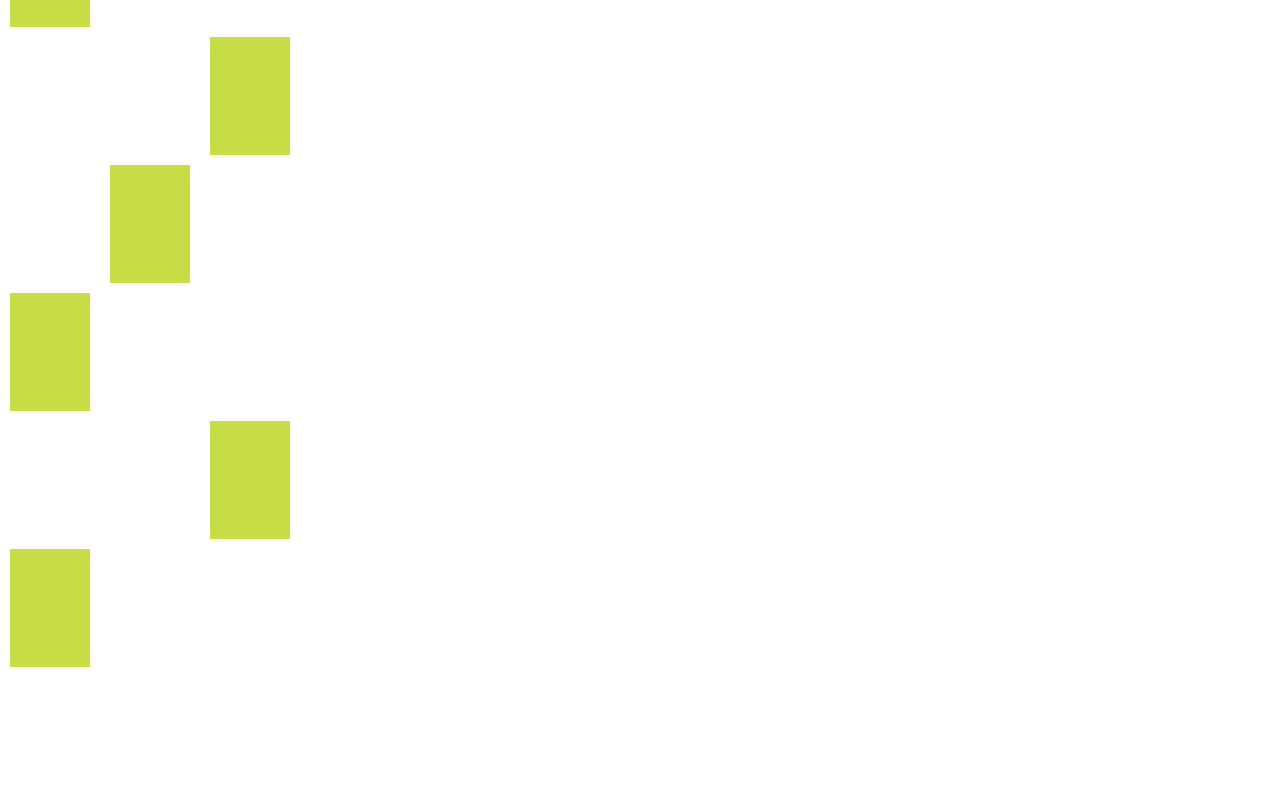
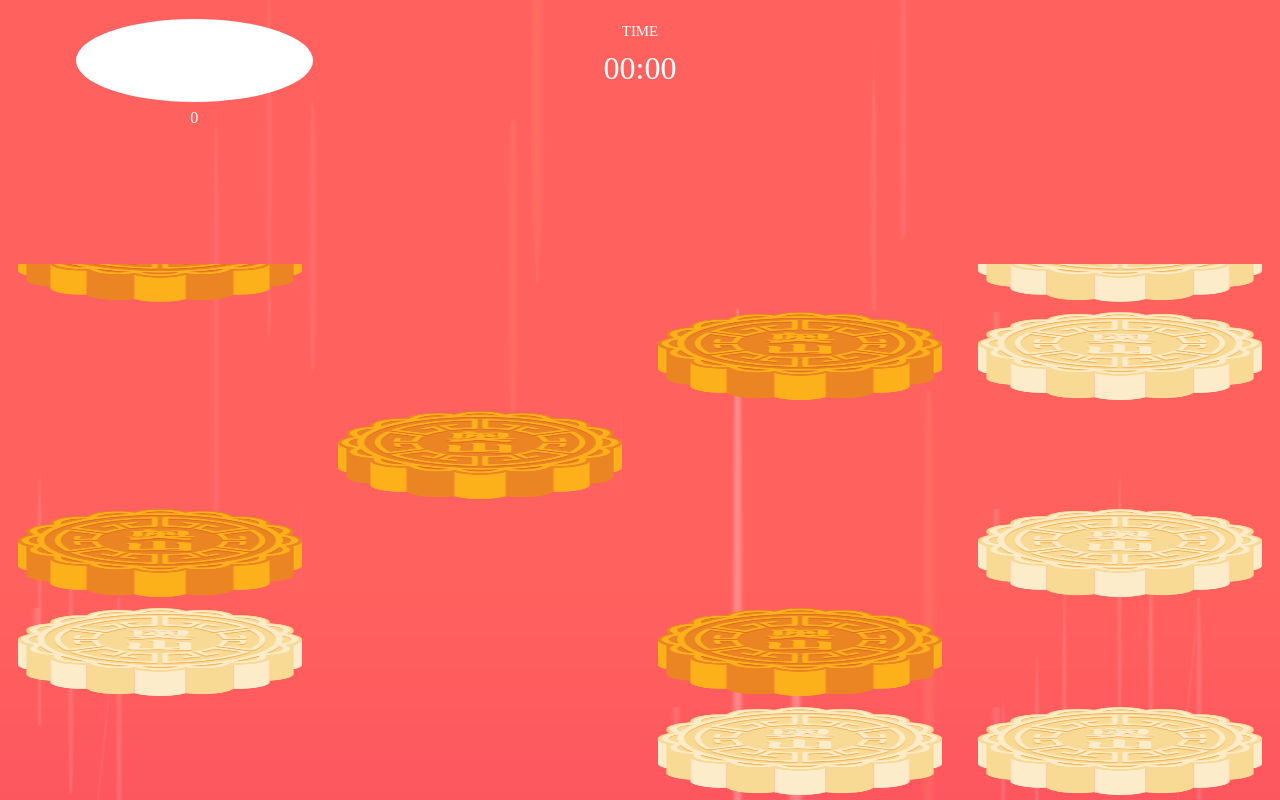
Before and after one commit to xiaofeixong/game_bcbk, a website: page index.html in a window 1280 px wide. Drawn offline with Linux system fonts and the light colour scheme.

Commit message:
fix: 游戏页面大致样式

```diff
--- a/index.html
+++ b/index.html
@@ -9,9 +9,14 @@
   <link rel="stylesheet" href="./css/index.min.css">
 </head>
 
-<body>
+<body class="game__body">
+  <div class="game__user"></div>
+  <div class="game__score" id="gameScore"></div>
+  <div class="game__time-tip">TIME</div>
+  <div class="game__time-num">00:00</div>
   <div id="gameZone">
   </div>
+  <script src="./js/lib/zepto.min.js"></script>
   <script src="./js/index.js"></script>
 </body>
 
--- a/index.scss
+++ b/index.scss
@@ -1,17 +1,30 @@
-$reduce:4%;
+$reduce:8;
 $totalWidth:1080;
 $totalHeight:1920;
 
-@function percentWidth($n) {
+@function pw($n) {
   @return #{$n/$totalWidth * 100+'%'};
 }
 
-@function percentHeight($n) {
+@function ph($n) {
   @return #{$n/$totalHeight * 100+'%'};
+}
+
+@function rem($n) {
+  @return #{$n/60 + 'rem'};
+}
+
+@mixin size-position($w, $h, $l, $t) {
+  position: absolute;
+  width: #{$w/$totalWidth * 100+'%'};
+  height: #{$h/$totalHeight * 100+'%'};
+  left: #{$l/$totalWidth * 100+'%'};
+  top: #{$t/$totalHeight * 100+'%'};
 }
 
 html,
 body {
+  font-size: 16px;
   margin: 0;
   padding: 0;
   height: 100%;
@@ -27,8 +40,8 @@ body {
 
   &__link {
     position: absolute;
-    right: percentWidth(50);
-    top: percentHeight(1400);
+    right: pw(50);
+    top: ph(1400);
     width: 10%;
     height: 5%;
     background-color: #000;
@@ -36,8 +49,8 @@ body {
 
   &__start {
     position: absolute;
-    right: percentWidth(50);
-    top: percentHeight(1400);
+    right: pw(50);
+    top: ph(1400);
     width: 10%;
     height: 5%;
     background-color: #000;
@@ -45,11 +58,48 @@ body {
 }
 
 // home end
+.game {
+  &__body {
+    background-image: url('../images/game_bg.png');
+  }
+
+  &__user {
+    @include size-position(200, 200, 64, 45);
+    // padding-top: pw(200);
+    background-color: #fff;
+    border-radius: 50%;
+  }
+
+  &__score {
+    @include size-position(200, 60, 64, 265);
+    line-height: 1;
+    color: #fff;
+    text-align: center;
+    font-size: rem(60);
+  }
+
+  &__time {
+    &-tip {
+      font-size: rem(56);
+      color: #fff;
+      position: absolute;
+      top: ph(56);
+      text-align: center;
+      left: 0;
+      right: 0;
+    }
+
+    &-num {
+      @extend .game__time-tip;
+      top: ph(120);
+      font-size: rem(120);
+    }
+  }
+}
 
 #gameZone {
   width: 100%;
-  height: 100%;
-  padding-top: $reduce;
+  height: 67%;
   overflow: hidden;
   box-sizing: border-box;
   position: absolute;
@@ -58,8 +108,9 @@ body {
 
 #gridA {
   position: absolute;
-  top: 4%;
-  height: 80%;
+  top: #{$reduce + '%'};
+  width: 100%;
+  height: #{100 - $reduce + '%'};
   transform: translate3d(0, 0, 0);
   display: flex;
   flex-wrap: wrap;
@@ -67,8 +118,9 @@ body {
 
 #gridB {
   position: absolute;
-  top: 4%;
-  height: 80%;
+  top: #{$reduce + '%'};
+  width: 100%;
+  height: #{100 - $reduce + '%'};
   transform: translate3d(0, -100%, 0);
   display: flex;
   flex-wrap: wrap;
@@ -77,8 +129,8 @@ body {
 .smallGrid {
   width: 25%;
   height: 20%;
+  padding: ph(8) pw(15);
   box-sizing: border-box;
-  padding: 5px 10px;
 }
 
 .box {
@@ -88,11 +140,19 @@ body {
 }
 
 .isBlack .box {
-  background-color: rgb(198, 221, 69);
+  background-image: url('../images/black.png');
+  background-size: 100% 100%;
+  background-repeat: no-repeat;
+}
+
+.isWhite .box {
+  background-image: url('../images/white.png');
+  background-size: 100% 100%;
+  background-repeat: no-repeat;
 }
 
 .isSelect .box {
-  background-color: #ccc;
+  // opacity: 1;
 }
 
 .error {
--- a/js/index.js
+++ b/js/index.js
@@ -1,8 +1,8 @@
 var $gameZone = document.getElementById('gameZone');
 var rowNum = 5 // 盒子行数
-var boxHeight = 20 // 小格子高度
-// var reduce = 4 // #gridA初始top值
+var reduce = '8%' // #gridA初始top值6
 var step = 1 // 调节速度
+var boxHeight = 1 / rowNum * 100 // 小格子高度
 // 1. 生成交替的盒子id
 var createGridId = (() => {
   var gid = 'a'
@@ -15,17 +15,29 @@ var createGridId = (() => {
 // 2. 生成黑块数组
 function createRandomIds() {
   var arr = []
-  for (let i = 0; i < rowNum; i++) {
+  for (var i = 0; i < rowNum; i++) {
     arr.push(Math.floor(Math.random() * 4) + i * 4)
   }
   console.log(arr, '  --  createRandomIds');
   return arr
 }
+
+function createWhiteGrid() {
+  var whiteArr = []
+  for (var i = 0; i < rowNum; i++) {
+    var whiteNum = Math.floor(Math.random() * 4)
+    for (var j = 0; j <= whiteNum; j++) {
+      whiteArr.push(Math.floor(Math.random() * 4) + i * 4)
+    }
+  }
+  return whiteArr
+}
 // 3. 根据黑块数组+盒子id => 生成数组dom，拼到body中
 var idsArr = []
 
 function createBoxDom(identify) {
-  var tempArr = createRandomIds()
+  var tempArr = createRandomIds() // 黑块ids
+  var whiteArr = createWhiteGrid() // 白块ids
 
   var gidStr = createGridId()
   console.log(gidStr, '  --  createBoxDom');
@@ -33,19 +45,21 @@ function createBoxDom(identify) {
   $div.id = gidStr
 
   if (identify) {
-    // tempArr.pop()
+    tempArr.pop()
   } else {
-    $div.style.top = '4%'
+    $div.style.top = reduce
     $div.style.transform = 'translate3d(0,' + (-100) + '%,0)' // 负的BoxDom高度加上隐藏高度
   }
 
   idsArr = tempArr.concat(idsArr)
 
   var domString = ''
-  for (let i = 0; i < 4 * rowNum; i++) {
-    let isBlackClass = ''
+  for (var i = 0; i < 4 * rowNum; i++) {
+    var isBlackClass = ''
     if (tempArr.indexOf(i) > -1) {
       isBlackClass = 'isBlack'
+    } else if (whiteArr.indexOf(i) > -1) {
+      isBlackClass = 'isWhite'
     }
     domString += '<div class="smallGrid ' + isBlackClass + '" id="grid_' + i + '"><div class="box"></div></div>'
   }
@@ -55,6 +69,7 @@ function createBoxDom(identify) {
 // 4. 盒子移动动画函数
 var distance = 0 // 总移动距离
 var count = 0 // 总得分，即点击黑块次数
+$('#gameScore').text(count)
 var isDied = false
 var myReq
 
@@ -89,7 +104,7 @@ function move() {
 }
 
 // 5.格子点击事件
-$gameZone.addEventListener('touchstart', function (event) {
+$('#gameZone').on('touchstart', function (event) {
   if (isDied) return
 
   var event = event || window.event;
@@ -97,11 +112,14 @@ $gameZone.addEventListener('touchstart', function (event) {
   if (target.className.indexOf('smallGrid') === -1) {
     target = target.parentNode
   }
+  if (target.className.indexOf('smallGrid') === -1) return
 
   // 当前点击的格子是最后一个黑格
   if (Number(target.id.replace('grid_', '')) === idsArr.pop()) {
-    target.className = 'smallGrid isSelect'
+    // target.className = 'smallGrid isSelect'
+    target.style.opacity = 0.5
     count++
+    $('#gameScore').text(count)
     console.log(count, 'addEventListener');
     if (myReq) cancelAnimationFrame(myReq)
     move()
```
Also changed, not shown: css/index.min.css, images/black.png (added), images/game_bg.png (added), images/white.png (added), 1 other file.
